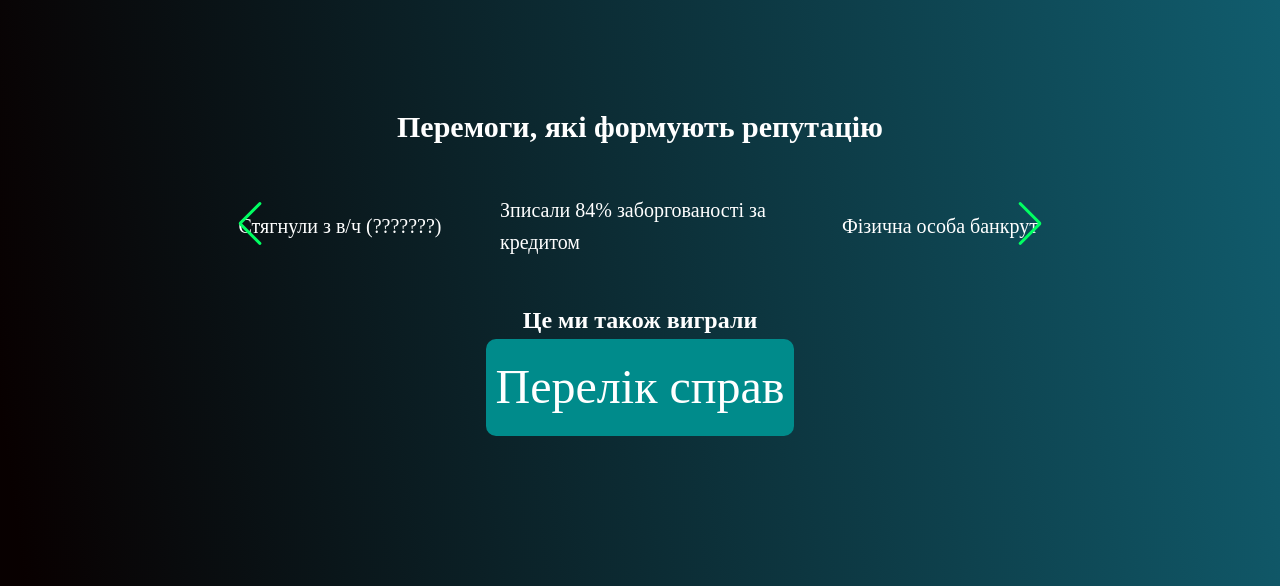
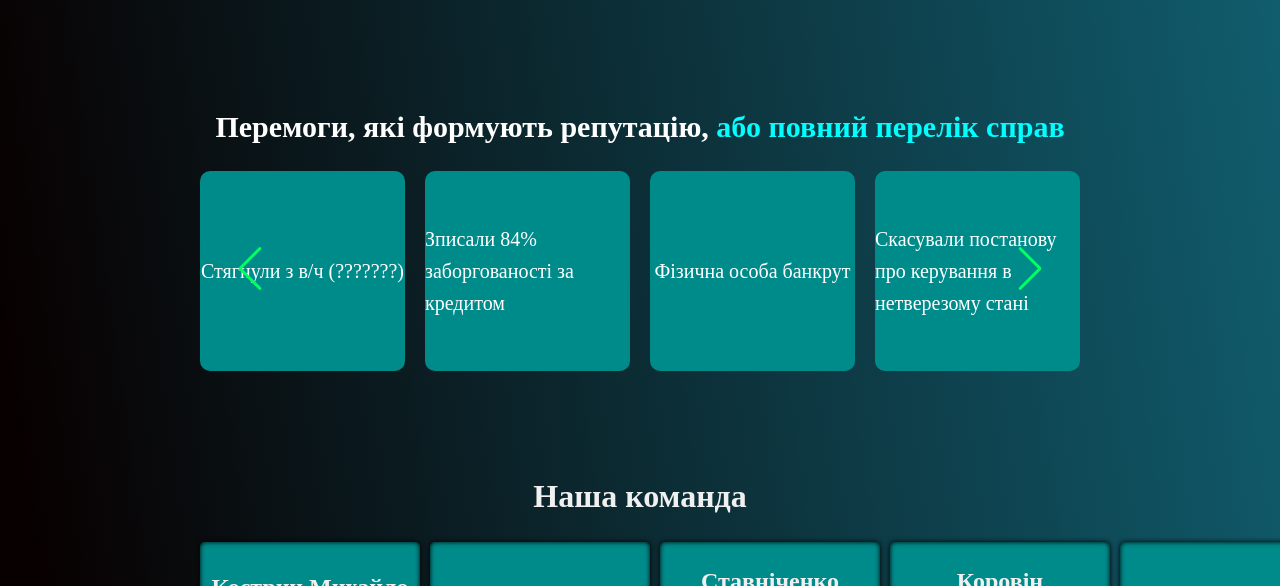
Before and after one commit to npscxs/avirum, a React (Vite) app: page / in a window 1280 px wide. Shown: the part 1255-1841 px from the top of the page. Built offline with nearby package versions, Linux system fonts and the light colour scheme.

Commit message:
add flip

```diff
--- a/src/components/swiper/Swiper.jsx
+++ b/src/components/swiper/Swiper.jsx
@@ -12,12 +12,17 @@ import { Link } from "react-router";
 function MySlider() {
   return (
     <div id="swiper">
-      <h2 className={css.title}>Перемоги, які формують репутацію</h2>
+      <h2 className={css.title}>
+        Перемоги, які формують репутацію,{" "}
+        <Link to="/winBusiness" className={css.link}>
+          або повний перелік справ
+        </Link>
+      </h2>
       <div className={css.mySwiperContainer}>
         <Swiper
           modules={[Navigation]}
           spaceBetween={20}
-          slidesPerView={3}
+          slidesPerView={4}
           navigation={true}
           loop={true}
           style={{ height: "100%" }}
@@ -38,12 +43,9 @@ function MySlider() {
           <SwiperSlide className={css.mySlide}>Штраф ТЦК</SwiperSlide>
         </Swiper>
       </div>
-      <div className={css.downContainer}>
+      {/* <div className={css.downContainer}>
         <h2 className={css.downTitle}>Це ми також виграли</h2>
-        <Link to="/winBusiness" className={css.link}>
-          Перелік справ
-        </Link>
-      </div>
+      </div> */}
     </div>
   );
 }
--- a/src/components/swiper/Swiper.module.css
+++ b/src/components/swiper/Swiper.module.css
@@ -2,17 +2,20 @@
   font-size: 30px;
   color: #fff;
   text-align: center;
+  margin-bottom: 20px;
 
   margin-top: 40px;
 }
 .mySwiperContainer {
-  height: 150px;
+  height: 200px;
   width: 100%;
 }
 
 .mySlide {
   background-color: inherit;
   display: flex;
+  background-color: darkcyan;
+  border-radius: 10px;
   align-items: center;
   justify-content: center;
   font-size: 20px;
@@ -38,11 +41,12 @@
   color: #fff;
 }
 .link {
-  color: #fff;
-  font-size: 3rem;
+  color: aqua;
+  /* color: #fff;
+  font-size: 2rem;
   background-color: darkcyan;
   padding: 10px;
   border-radius: 10px;
   text-decoration: none;
-  margin-bottom: 100px;
+  margin-bottom: 100px; */
 }
--- a/src/components/team/Team.module.css
+++ b/src/components/team/Team.module.css
@@ -4,7 +4,7 @@
   color: #f0f0f0;
   text-align: center;
   margin-bottom: 20px;
-  margin-top: 40px;
+  margin-top: 100px;
 }
 .list {
   display: flex;
```
